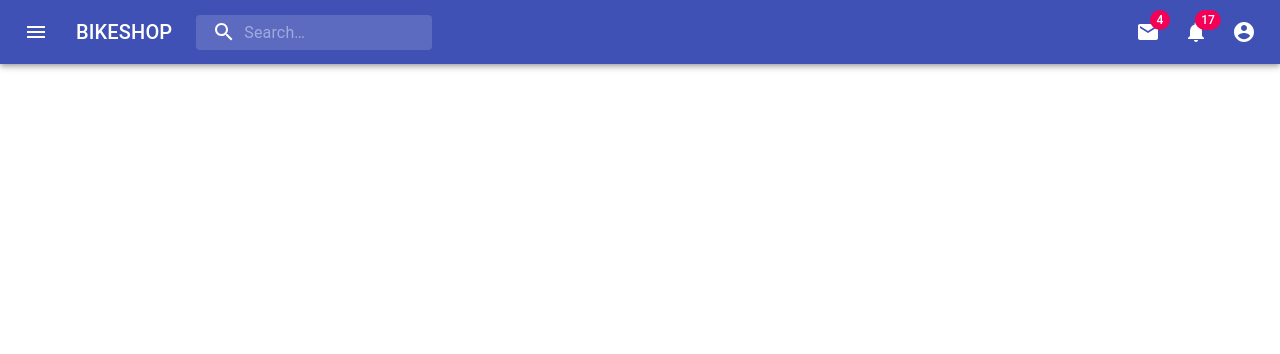
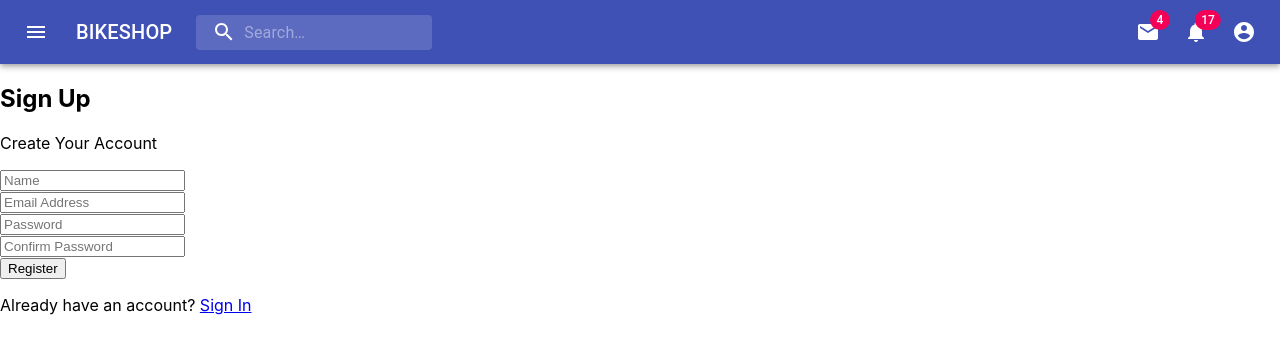
Before and after one commit to shash3/SOEN390-team14, a React (Create React App) app in the folder client/: page /register in a window 1280 px wide. Shown: the top 354 px of the page. Built offline with nearby package versions, Linux system fonts and the light colour scheme.

Commit message:
Login and Registration forms

```diff
--- a/client/package.json
+++ b/client/package.json
@@ -8,10 +8,13 @@
     "@testing-library/jest-dom": "^5.11.9",
     "@testing-library/react": "^11.2.3",
     "@testing-library/user-event": "^12.6.2",
+    "axios": "^0.21.1",
     "node-sass": "^4.14.1",
     "react": "^17.0.1",
     "react-dom": "^17.0.1",
+    "react-router-dom": "^5.2.0",
     "react-scripts": "4.0.1",
+    "styled-components": "^5.2.1",
     "web-vitals": "^0.2.4"
   },
   "scripts": {
--- a/client/src/App.js
+++ b/client/src/App.js
@@ -1,12 +1,23 @@
 import './App.scss';
+import {BrowserRouter as Router, Route, Switch} from 'react-router-dom';
 import  Navbar  from "./components/Navbar.js";
+import  Home  from "./components/Home.js";
+import  Login  from "./components/auth/Login.js";
+import  Register  from "./components/auth/Register.js";
 
 
 function App() {
   return (
-    <div>
+    <Router>
       <Navbar />
-    </div>
+      <Route exact path='/' component={Home}/>
+      <section className="container">
+        <Switch>
+          <Route exact path='/login' component={Login}/>
+          <Route exact path='/register' component={Register}/>
+        </Switch>
+      </section>
+    </Router>
   );
 }
 
--- /dev/null
+++ b/client/src/components/Home.js
@@ -0,0 +1,20 @@
+import React, {Fragment} from 'react';
+import {Link } from 'react-router-dom';
+import styled from "styled-components";
+
+export const Home = () => {
+    return (
+        <div>
+            <h1 className="site-title">
+                BIKESHOP
+            </h1>
+            <div className="loginBtn">
+                <button><Link to='/login'>Login</Link></button>
+            </div>
+            <div className="registerBtn">
+                <button><Link to='/register'>Register</Link></button>
+            </div>
+        </div>
+    )
+}
+export default Home;
--- /dev/null
+++ b/client/src/components/auth/Login.js
@@ -0,0 +1,49 @@
+import { set } from "mongoose";
+import React, { Fragment, useState } from 'react';
+import axios from 'axios';
+import {Link } from 'react-router-dom';
+
+export const Login = () => {
+    const [formData,setFormData] = useState({
+        email: '',
+        password: '',
+    });
+
+    const {email, password} = formData ;
+
+    const onChange = e => setFormData( {...formData, [e.target.name]: e.target.value});
+
+    const onSubmit = async e => {
+        e.preventDefault();
+        console.log("success");
+    }
+
+  return (
+    <Fragment>
+      <h1 ClassName="large text-primary">Sign In</h1>
+      <p ClassName="lead">
+        <i ClassName="fas fa-user"></i> Sign Into Your Account
+      </p>
+      <form ClassName="form" onSubmit={e => onSubmit(e)}>
+        <div ClassName="form-group">
+          <input type="email" placeholder="Email Address" name="email" value={email} onChange={e => onChange(e)}/>
+        </div>
+        <div ClassName="form-group">
+          <input
+            type="password"
+            placeholder="Password"
+            name="password"
+            value={password}
+            onChange={e => onChange(e)}
+            minLength="6"
+          />
+        </div>
+        <input type="submit" ClassName="btn btn-primary" value="Login" />
+      </form>
+      <p ClassName="my-1">
+        Don't have an account? <Link to='/register'>Register</Link>
+      </p>
+    </Fragment>
+  );
+};
+export default Login;
--- /dev/null
+++ b/client/src/components/auth/Register.js
@@ -0,0 +1,87 @@
+import { set } from "mongoose";
+import React, { Fragment, useState } from "react"
+import axios from 'axios';
+import {Link } from 'react-router-dom';
+
+export const Register = () => {
+    const [formData,setFormData] = useState({
+        name: '',
+        email: '',
+        password: '',
+        password2: ''
+    });
+
+    const {name, email, password, password2} = formData ;
+
+    const onChange = e => setFormData( {...formData, [e.target.name]: e.target.value});
+
+    const onSubmit = async e => {
+        e.preventDefault();
+        if(password != password2){
+            console.log('passwords do not match')
+        }
+        else{
+           const newUser = {
+               name,
+               email,
+               password,
+               password2
+           }
+           try{
+               const config = {
+                   headers: {
+                       'Content-Type': 'application/json'
+                   }
+               }
+               const body = JSON.stringify(newUser);
+
+               const res = await axios.post('/api/users', body, config);
+               console.log(res.data);
+           }catch(err){
+               console.log(err.response.data)
+           }
+        }
+    }
+
+  return (
+    <Fragment>
+      <h1 ClassName="large text-primary">Sign Up</h1>
+      <p ClassName="lead">
+        <i ClassName="fas fa-user"></i> Create Your Account
+      </p>
+      <form ClassName="form" onSubmit={e => onSubmit(e)}>
+        <div ClassName="form-group">
+          <input type="text" placeholder="Name" name="name" value={name} onChange={e => onChange(e)} required />
+        </div>
+        <div ClassName="form-group">
+          <input type="email" placeholder="Email Address" name="email" value={email} onChange={e => onChange(e)}/>
+        </div>
+        <div ClassName="form-group">
+          <input
+            type="password"
+            placeholder="Password"
+            name="password"
+            value={password}
+            onChange={e => onChange(e)}
+            minLength="6"
+          />
+        </div>
+        <div ClassName="form-group">
+          <input
+            type="password"
+            placeholder="Confirm Password"
+            name="password2"
+            value={password2}
+            onChange={e => onChange(e)}
+            minLength="6"
+          />
+        </div>
+        <input type="submit" ClassName="btn btn-primary" value="Register" />
+      </form>
+      <p ClassName="my-1">
+        Already have an account? <Link to='/login'>Sign In</Link>
+      </p>
+    </Fragment>
+  );
+};
+export default Register;
```
Also changed, not shown: 1 other file (tests, documents, lock files or other folders).
